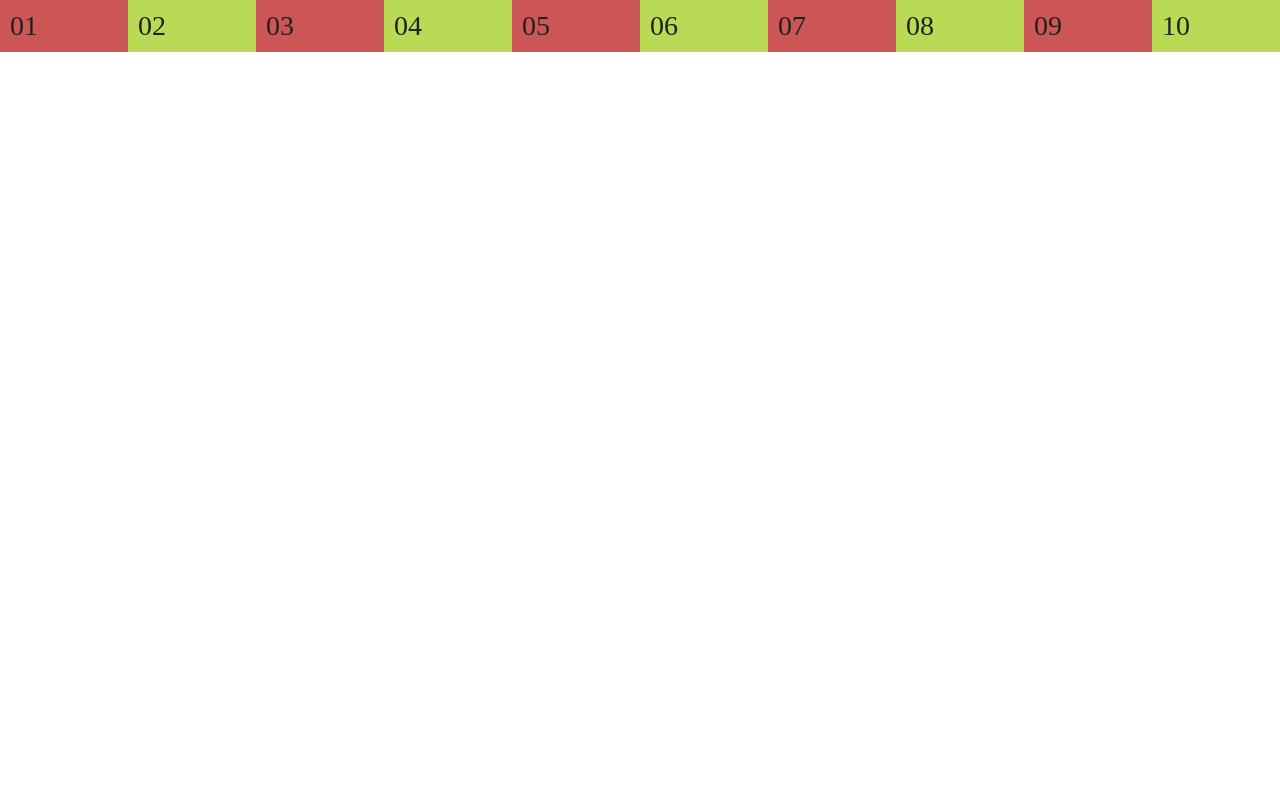
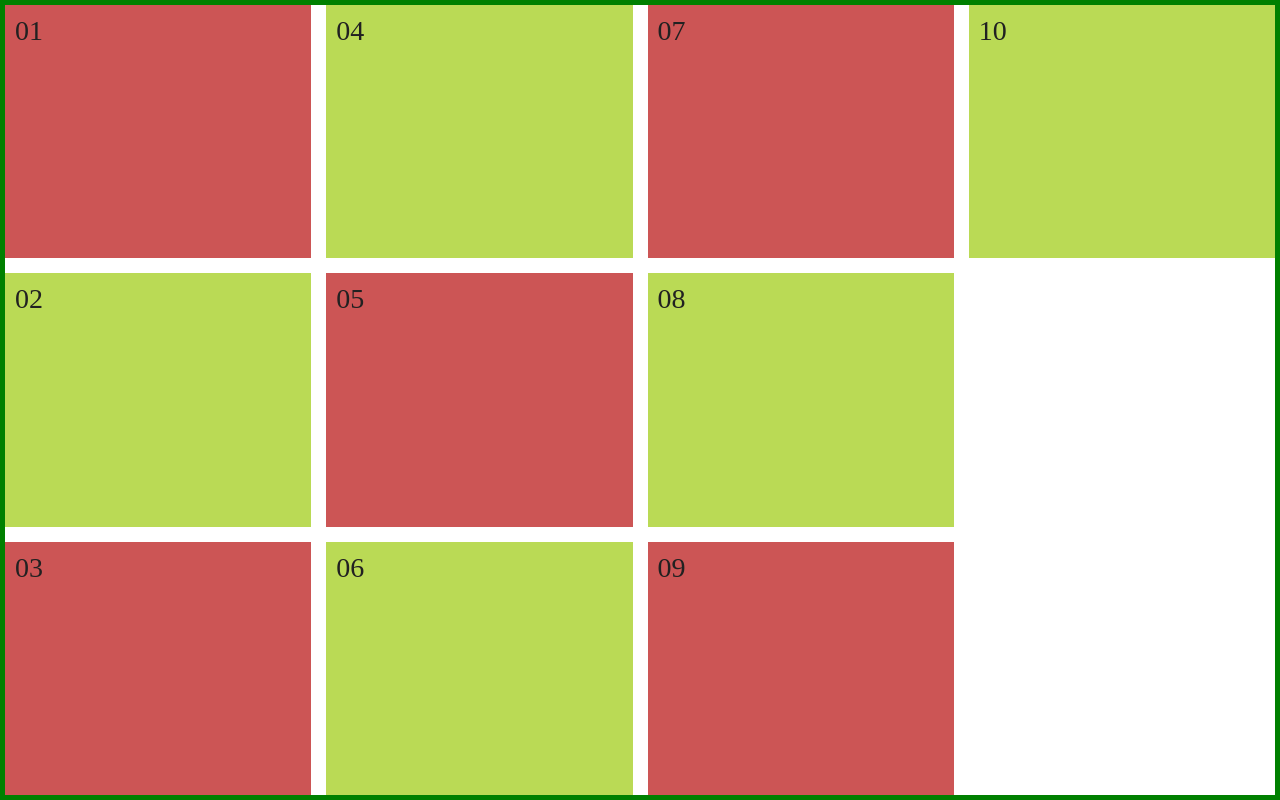
Before and after one commit to GuyVil1/Css-Grid, a plain HTML site: page index.html in a window 1280 px wide. Drawn offline with Linux system fonts and the light colour scheme.

Commit message:
grid005 ok

```diff
--- a/grid.css
+++ b/grid.css
@@ -1,4 +1,7 @@
 .grid{
     display: grid;
     grid-auto-flow: column;
+    grid-template-rows: repeat(3, 1fr);
+    grid-gap: 15px;
+    border: 5px solid green;
 }
--- a/styles.css
+++ b/styles.css
@@ -10,5 +10,5 @@
 }
 
 .grid {
-  /* min-height: 100vh; */
+  min-height: 100vh;
 }
```
Also changed, not shown: Formation/img/grid005.png (added).
